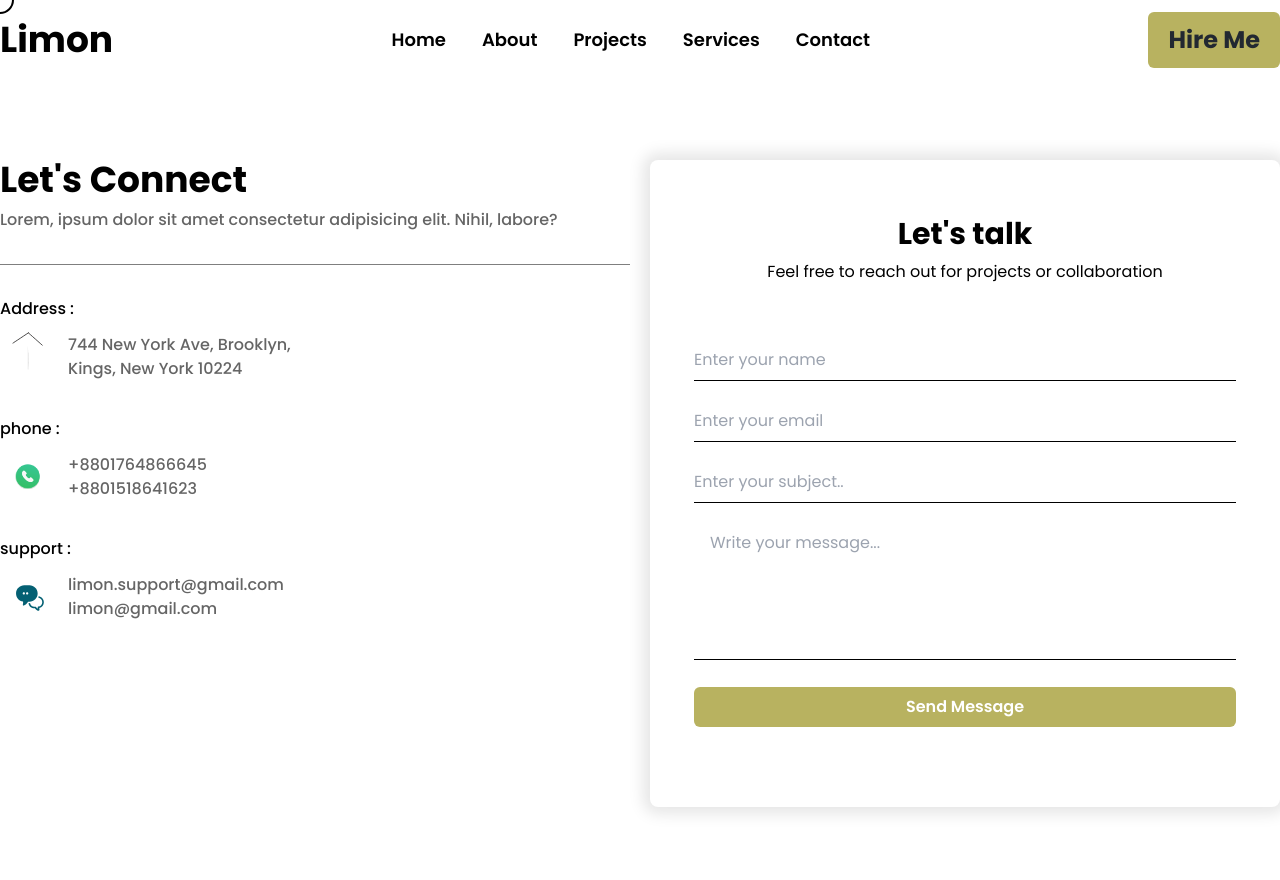
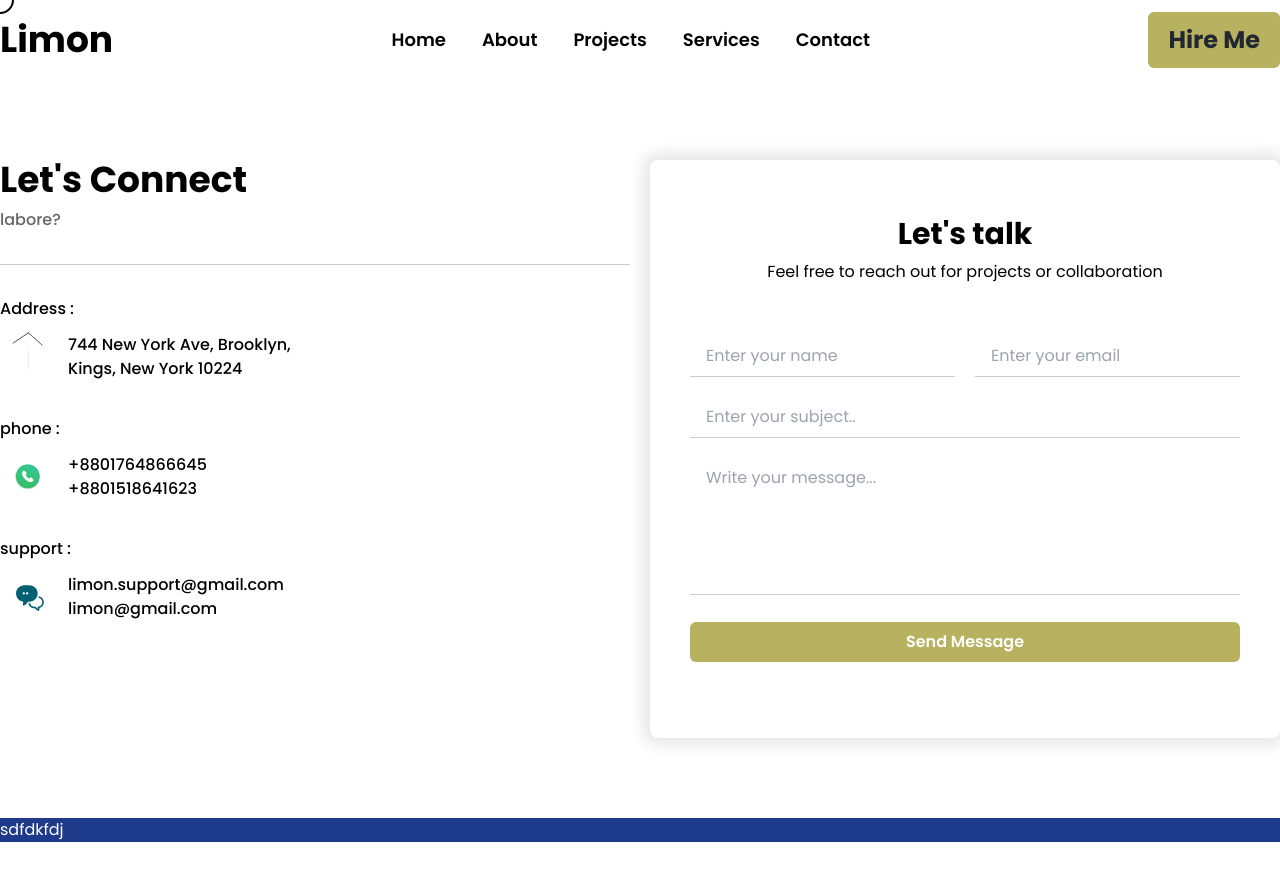
Before and after one commit to Limon-sheikh/My-portfolio, a React (Vite) app in the folder my-website/: page /contact in a window 1280 px wide. Shown: the top 880 px of the page. After the commit the page ends 842 px from the top, so only its background shows below. Built offline with nearby package versions, Linux system fonts and the light colour scheme.

Commit message:
some change

```diff
--- a/my-website/src/App.jsx
+++ b/my-website/src/App.jsx
@@ -6,7 +6,7 @@ import Skills from "./pages/Skills";
 import Services from "./pages/Services";
 // import Projects from "./pages/Projects";
 import Contact from "./pages/Contact";
-// import Footer from "./pages/Footer";
+import Footer from "./pages/Footer";
 // import Test from './components/Test'
 
 function App() {
@@ -24,7 +24,7 @@ function App() {
           <Route path="/contact" element={<Contact />} />
         </Routes>
       </main>
-      {/* <Footer/> */}
+      <Footer/>
     </>
   );
 }
--- a/my-website/src/components/contact form/ContactForm .jsx
+++ b/my-website/src/components/contact form/ContactForm .jsx
@@ -6,7 +6,6 @@ const ContactForm = () => {
   return (
     <section id="contact" className="py-14">
       <div className="container mx-auto px-5 max-w-3xl">
-
         {/* Heading */}
         <div className="text-center mb-8">
           <h2 className="text-3xl font-bold mb-2">{title}</h2>
@@ -14,24 +13,33 @@ const ContactForm = () => {
         </div>
 
         {/* Form */}
-        <form className=" p-6 space-y-5">
+        <form className="p-5 space-y-5">
+          <div className="grid grid-cols-1 md:grid-cols-2 gap-5 w-full">
             {fields.map((field) => (
-            <div key={field.id}>
-              {/* <label className="block text-sm font-medium mb-1">{field.label}</label> */}
+              <div key={field.id} className={field.width === "full" ? "md:col-span-2" : ""}>
                 {field.type === "textarea" ? (
-                <textarea name={field.name} rows={field.rows} placeholder={field.placeholder}
-                  className="w-full border-b px-4 py-2 resize-none focus:outline-none focus:border-accent"
+                  <textarea
+                    name={field.name}
+                    rows={field.rows}
+                    placeholder={field.placeholder}
+                    className="w-full border-b border-b-black/20 px-4 py-2 resize-none focus:outline-none focus:border-accent"
                   />
                 ) : (
-                <input type={field.type} name={field.name} placeholder={field.placeholder}
-                  className="w-full border-b py-2 focus:outline-none focus:border-accent"
+                  <input
+                    type={field.type}
+                    name={field.name}
+                    placeholder={field.placeholder}
+                    className="w-full border-b border-b-black/20 px-4 py-2 focus:outline-none focus:border-accent"
                   />
                 )}
               </div>
             ))}
+          </div>
 
           {/* Button */}
-          <button type="submit" className="w-full bg-accent text-white py-2 rounded-md font-semibold hover:bg-hover       transition-all duration-200">
+          <button type="submit"
+            className="w-full bg-accent text-white py-2 rounded-md font-semibold hover:bg-hover transition-all duration-200"
+          >
             {buttonText}
           </button>
         </form>
--- a/my-website/src/data/contact.js
+++ b/my-website/src/data/contact.js
@@ -16,12 +16,10 @@ const contactFormData = {
   description: "Feel free to reach out for projects or collaboration",
   buttonText: "Send Message",
   fields: [
-    {id: 1, name:"name", type:"text", label:"Your Name", placeholder:"Enter your name"},
-    {id: 2, name:"email", type:"email", label:"Email Address", placeholder:"Enter your email"},
-    {id: 3, name:"email", type:"email", label:"Email Address", placeholder:"Enter your subject.."},
-    {id: 4, name:"message", type:"textarea", label:"Message", placeholder:"Write your message...", rows: 5},
+    {id: 1, name:"name", type:"text", width: "half",  placeholder:"Enter your name"},
+    {id: 2, name:"email", type:"email", width: "half", placeholder:"Enter your email"},
+    {id: 3, name:"subject", type:"text", width: "full", placeholder:"Enter your subject.."},
+    {id: 4, name:"message", type:"textarea", width: "full", placeholder:"Write your message...", rows: 5},
   ],
-
 };
-
 export default contactFormData;
--- a/my-website/src/pages/Contact.jsx
+++ b/my-website/src/pages/Contact.jsx
@@ -9,9 +9,10 @@ const Contact = () => {
             <div className="container mx-auto">
                 <div id="wraper" className="grid grid-cols-1 gap-28 lg:grid-cols-2 lg:gap-5 px-5 md:px-0">
                     <div id="contact-info">
-                        <h1 className="text-4xl font-bold pb-2">Let's Connect</h1>
-                        <p className="pb-8 text-md font-medium opacity-60">Lorem, ipsum dolor sit amet consectetur adipisicing elit. Nihil, labore?</p>
-                        <hr className='opacity-50'/>
+                        <div className='border-b border-b-black/20'>
+                            <h1 className="text-4xl font-bold pb-2">Let's Connect</h1>
+                            <p className="pb-8 text-md font-medium opacity-60">labore?</p>
+                        </div>
                         {contactInfo.map((item)=>(
                             <div key={item.id} className="pt-8 flex flex-col gap-2">
                                 <h5 className='text-md font-medium'>{item.title}</h5>
@@ -19,15 +20,13 @@ const Contact = () => {
                                     <span className=''>
                                         <Lottie animationData={item.animation} className='w-14 h-14'/>
                                     </span>
-                                    <p className='text-md font-medium opacity-60'>{item.text}</p>
+                                    <p className='text-md font-medium'>{item.text}</p>
                                 </div>
                             </div>
                         ))}
                     </div>
-                    <div id="contact-form" className='bg-white shadow-[0px_0px_15px_7px_rgba(0,_0,_0,_0.1)] rounded-lg'>
-                        <div>
-                            <ContactForm/>
-                        </div>
+                    <div className='bg-white shadow-[0px_0px_15px_7px_rgba(0,_0,_0,_0.1)] rounded-lg '>
+                        <ContactForm/>
                     </div>
                 </div>
             </div>
--- /dev/null
+++ b/my-website/src/pages/Footer.jsx
@@ -0,0 +1,13 @@
+// import React from 'react';
+
+const Footer = () => {
+    return (
+      <footer className="bg-blue-900 text-white">
+        <div className="container mx-auto">
+            sdfdkfdj
+        </div>
+      </footer>
+    );
+};
+
+export default Footer;
```
Lines whose indentation alone changed are shown as unchanged.
